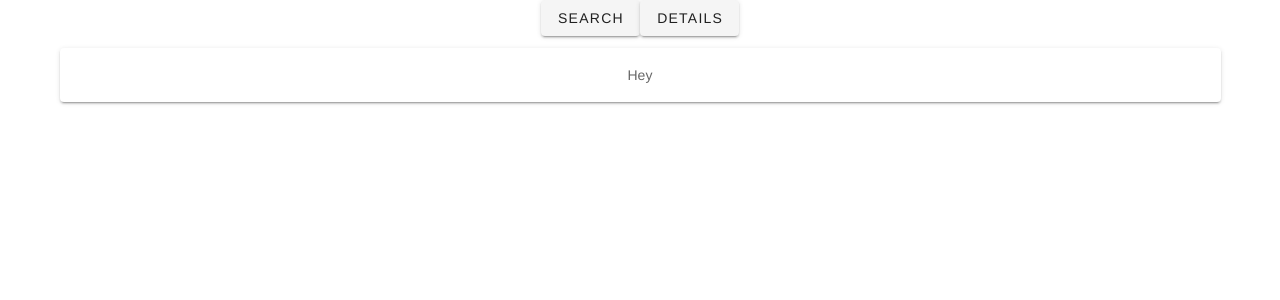
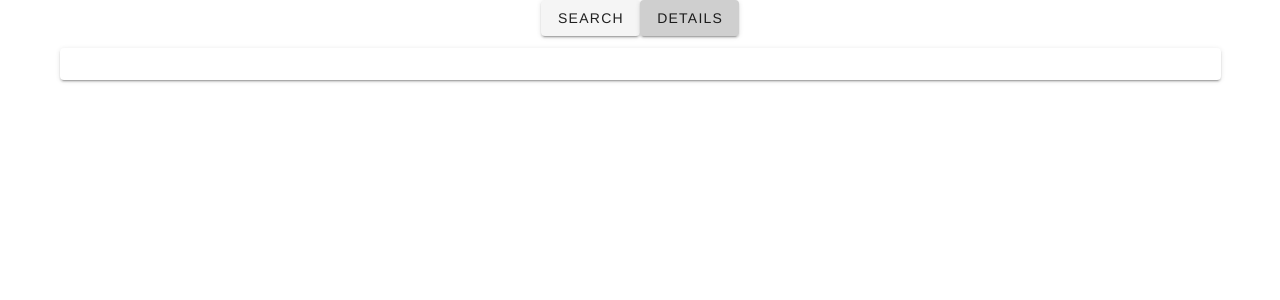
Before and after one commit to rm--/vue.js-workshop, a Vue app: page /#/details in a window 1280 px wide. Shown: the top 300 px of the page. Built offline with nearby package versions, Linux system fonts and the light colour scheme.

Commit message:
Add query parameters

```diff
--- a/src/App.vue
+++ b/src/App.vue
@@ -2,7 +2,7 @@
   <v-app id="app">
     <div>
       <v-btn to="Search">Search</v-btn>
-      <v-btn to="Detail">Details</v-btn>
+      <v-btn :to="{name: 'details', params: {id: '42'}}">Details</v-btn>
     </div>
     <router-view></router-view>
   </v-app>
--- a/src/views/drawingDetails.vue
+++ b/src/views/drawingDetails.vue
@@ -14,6 +14,9 @@ import drawing from "@/components/drawing";
 export default {
   name: "drawingDetails",
   components: { drawing },
+  mounted() {
+    this.drawing.date = this.$route.params.id
+  },
   data() {
     return {
       drawing: {date: "Hey"}
```
